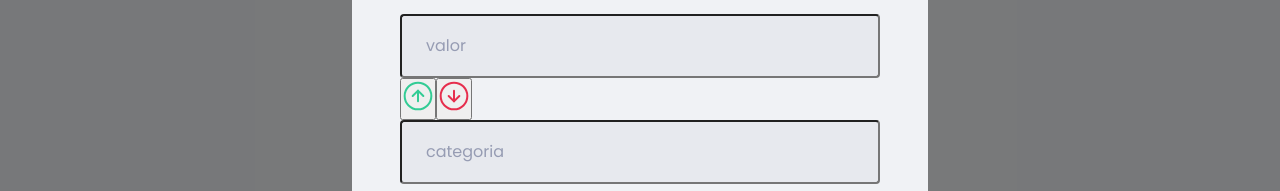
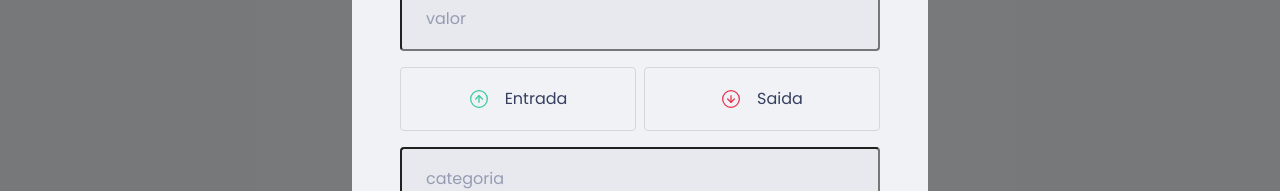
Before and after one commit to th1ago/dtmoney, a React (Create React App) app: page / in a window 1280 px wide. Both pictures are taken after a click on the button "Nova transacao". Shown: the part 331-522 px from the top of the page. Built offline with nearby package versions, Linux system fonts and the light colour scheme; what miragejs would draw is missing.

Commit message:
criando o button

```diff
--- a/src/components/NewTransactionModal/index.tsx
+++ b/src/components/NewTransactionModal/index.tsx
@@ -32,10 +32,12 @@ export function NewTransactionModal({isOpen, onRequestClose}: NewTransactionModa
 
                 <TransactionTypeContainer>
                     <button type='button'>
-                        <img src={incomeImg} alt="Entrada"></img>
+                        <img src={incomeImg} alt="Entrada" />
+                        <span>Entrada</span>
                     </button>
                     <button type='button'>
-                        <img src={outcomeImg} alt="Entrada"></img>
+                        <img src={outcomeImg} alt="Saida" />
+                        <span>Saida</span>
                     </button>
 
                 </TransactionTypeContainer>
--- a/src/components/NewTransactionModal/styles.ts
+++ b/src/components/NewTransactionModal/styles.ts
@@ -50,4 +50,36 @@ export const Container = styled.form `
 `;
 
 export const TransactionTypeContainer = styled.div`
+    margin: 1rem 0;
+    display: grid;
+    grid-template-columns: 1fr 1fr;
+    gap: 0.5rem;
+
+    button {
+        height: 4rem;
+        border: 1px solid #d7d7d7;
+        border-radius: 0.25rem;
+
+        background: transparent;
+
+        display: flex;
+        align-items: center;
+        justify-content: center;
+
+        &:hover {
+            border-color: #aaa;
+        }
+
+        img {
+            width: 20px;
+            height: 20px
+        }
+
+        span{
+            display: inline;
+            margin-left: 1rem;
+            font-size: 1rem;
+            color: var(--text-title);
+        }
+    }
 `
```
